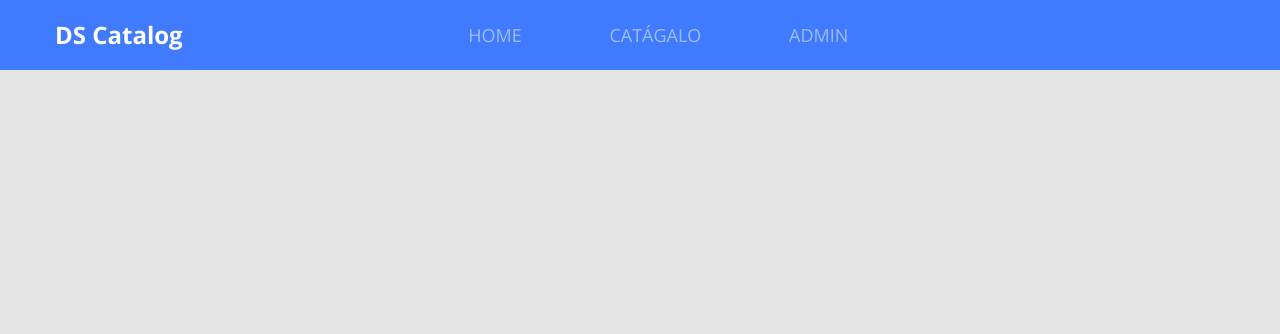
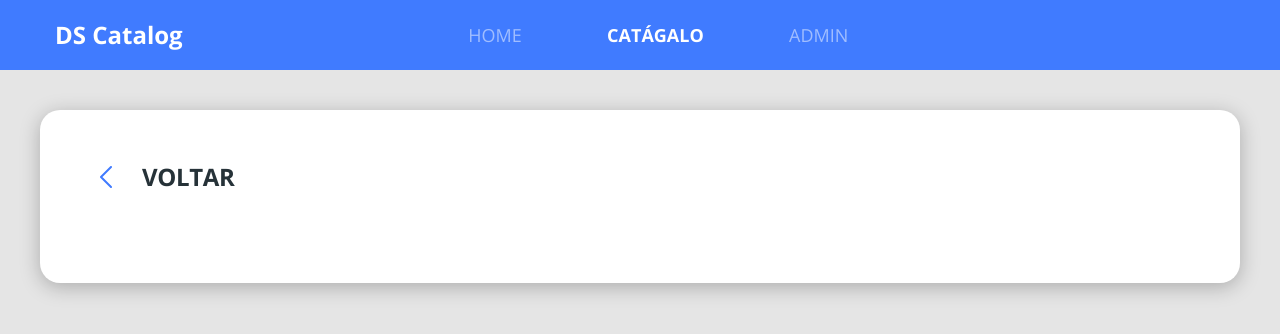
Before and after one commit to mackristofer/dscatalog-bootcamp, a React (Create React App) app in the folder front-web/: page /products/1 in a window 1280 px wide. Shown: the top 334 px of the page. Built offline with nearby package versions, Linux system fonts and the light colour scheme.

Commit message:
Add product details

```diff
--- a/front-web/src/Routes.tsx
+++ b/front-web/src/Routes.tsx
@@ -3,6 +3,7 @@
 import Navbar from './core/components/Navbar';
 import Admin from './pages/Admin';
 import Catalog from './pages/Catalog';
+import ProductDetails from './pages/Catalog/components/ProductDetails';
 import Home from './pages/Home';
 
 const Routes = () => (
@@ -12,8 +13,11 @@
     <Route path="/" exact>
         <Home />
     </Route>
-    <Route path="/catalog">
+    <Route path="/products" exact>
         <Catalog />
+    </Route>
+    <Route path="/products/:productId">
+        <ProductDetails />
     </Route>
     <Route path="/admin">
         <Admin />
--- a/front-web/src/core/components/ButtonIcon/styles.scss
+++ b/front-web/src/core/components/ButtonIcon/styles.scss
@@ -12,4 +12,5 @@
     display: flex;
     align-items: center;
     justify-content: center;
+    color: #fff;
 }
--- a/front-web/src/core/components/Navbar/index.tsx
+++ b/front-web/src/core/components/Navbar/index.tsx
@@ -17,7 +17,7 @@
                     </NavLink>
                     </li>
                     <li>
-                    <NavLink to="/catalog" activeClassName="active">
+                    <NavLink to="/products" activeClassName="active">
                         CATÁGALO
                     </NavLink>
                     </li>
--- /dev/null
+++ b/front-web/src/pages/Catalog/components/ProductDetails/index.tsx
@@ -0,0 +1,24 @@
+import React from 'react';
+import { Link, useParams } from 'react-router-dom';
+import { ReactComponent as ArrowIcon} from '../../../../core/assets/images/arrow.svg';
+import './styles.scss';
+
+type ParamsType = {
+    productId: string;
+}
+const ProductDetails = () => {
+    const {productId} = useParams<ParamsType>();
+    return (
+        <div className="product-details-container">
+            <div className="card-base border-radius-20 product-details">
+            <Link to="/products" className="product-details-goback">
+            <ArrowIcon className="icon-goback" />
+            <h1 className="text-goback">voltar</h1>
+            </Link>
+            </div>
+
+        </div>
+    );
+};
+
+export default ProductDetails;
--- /dev/null
+++ b/front-web/src/pages/Catalog/components/ProductDetails/styles.scss
@@ -0,0 +1,30 @@
+.product-details-container{
+    margin-top: 40px;
+    padding-left: 40px;
+    padding-right: 40px;
+}
+
+.product-details{
+    padding: 50px 60px 90px 60px;
+}
+
+.icon-goback{
+    color: #407BFF;
+    transform: rotate(-180deg);
+    margin-right: 30px;
+}
+
+.product-details-goback{
+    display: flex;
+    align-items: center;
+}
+
+.text-goback{
+    font-size: 24px;
+line-height: 33px;
+
+/* identical to box height */
+letter-spacing: -0.015em;
+color: #263238;
+text-transform: uppercase;
+}
--- a/front-web/src/pages/Catalog/index.tsx
+++ b/front-web/src/pages/Catalog/index.tsx
@@ -1,4 +1,5 @@
 import React from 'react';
+import { Link } from 'react-router-dom';
 import ProductCard from './components/ProductCard';
 import './styles.scss';
 
@@ -6,12 +7,12 @@
 <div className="catalog-container">
    <h1 className="catalog-title">Catálogo de produtos</h1>
    <div className="catalog-products">
-      <ProductCard />
-      <ProductCard />
-      <ProductCard />
-      <ProductCard />
-      <ProductCard />
-      <ProductCard />
+      <Link to="products/1"><ProductCard /></Link>
+      <Link to="products/2"><ProductCard /></Link>
+      <Link to="products/3"><ProductCard /></Link>
+      <Link to="products/4"><ProductCard /></Link>
+      <Link to="products/5"><ProductCard /></Link>
+      <Link to="products/6"><ProductCard /></Link>
 
    </div>
 </div>
--- a/front-web/src/pages/Home/index.tsx
+++ b/front-web/src/pages/Home/index.tsx
@@ -12,7 +12,7 @@
             <p className="text-subtitle">
                Ajudaremos você a encontrar os melhores <br /> produtos disponíveis no mercado.
             </p>
-            <Link to="/catalog">
+            <Link to="/products">
                <ButtonIcon text="inicie agora a sua busca" />
             </Link>
          </div>
```
Also changed, not shown: front-web/src/core/assets/images/arrow.svg, 1 other file (tests, documents, lock files or other folders).
